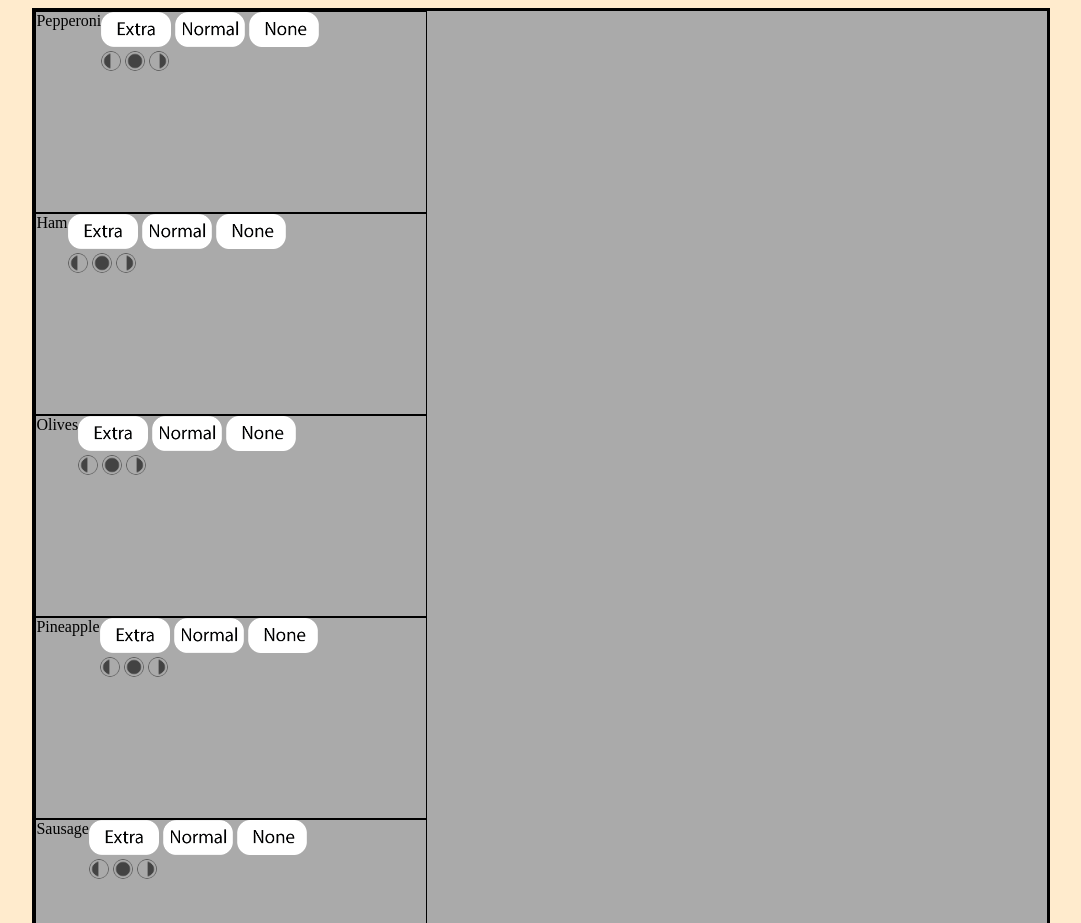
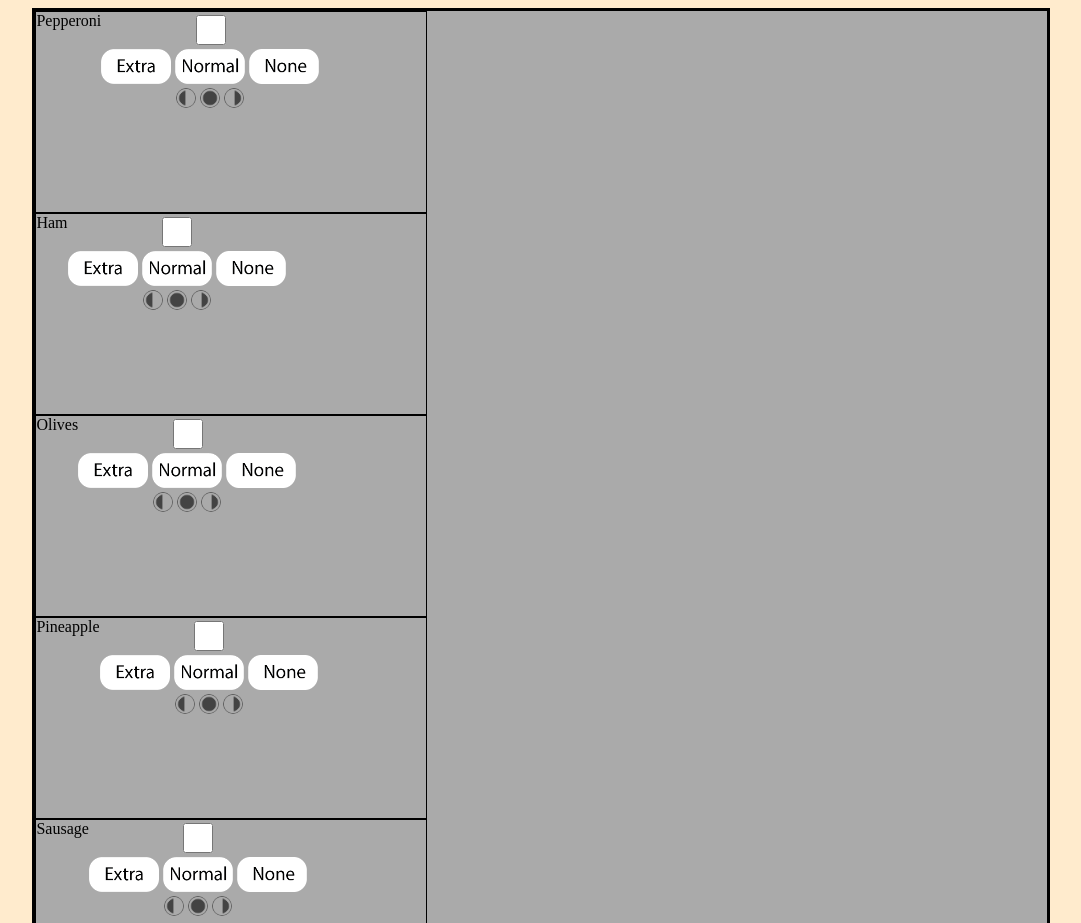
Before and after one commit to Eyoung88/Noire, a website: page dist/framework.html in a window 1280 px wide. Shown: the top 923 px of the page, without its empty margins (99-1180 px from the left). Drawn offline with Linux system fonts and the light colour scheme.

Commit message:
Working with checkboxes

```diff
--- a/src/framework_javascript.js
+++ b/src/framework_javascript.js
@@ -2,6 +2,7 @@ const toppings = document.getElementsByClassName("toppings");
 
 Array.from(toppings).forEach(function (element) {
     element.innerHTML += `<div class="toppings_box">
+    <input class="test" type="checkbox">
         <div class="topping_amount">
             <label class="container">
                 <input class="img_radio" type="radio" name="topping_amount" value="Extra">
@@ -32,4 +33,5 @@ Array.from(toppings).forEach(function (element) {
                 <img class="img_resize" src="../images/PizzaPortionRight.png">
             </label>
         </div>
+
 </div>`;});
--- a/src/framework_style.css
+++ b/src/framework_style.css
@@ -17,6 +17,12 @@ html {
   justify-content: center;
 }
 
+.test {
+  background-color: springgreen;
+  width: 30px;
+  height: 30px;
+}
+
 #pizza {
   display: flex;
   flex-direction: row;
@@ -29,7 +35,7 @@ html {
 #toppings_row {
   width: 50%;
   margin: auto;
-  /* text-align: center; */
+  text-align: center;
 }
 
 .toppings {
```
Also changed, not shown: dist/framework.html.
